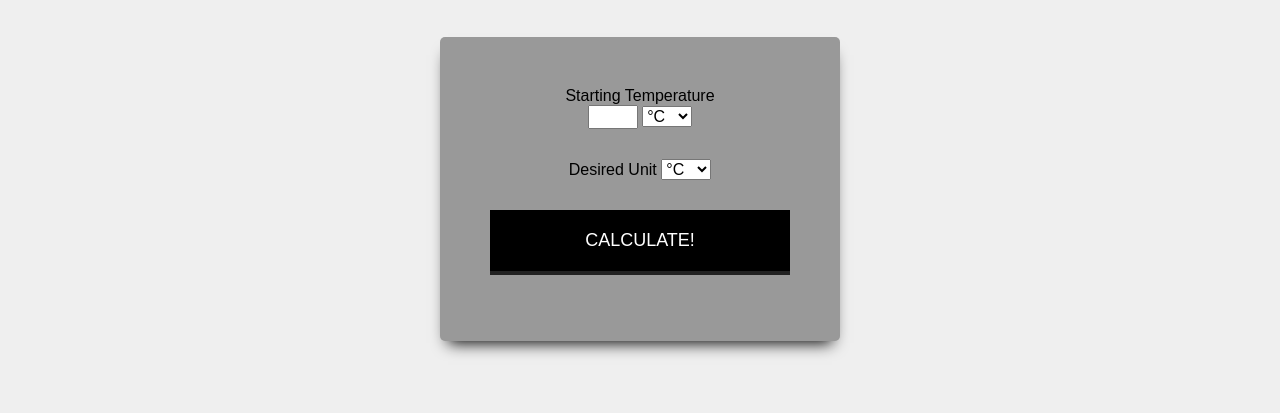
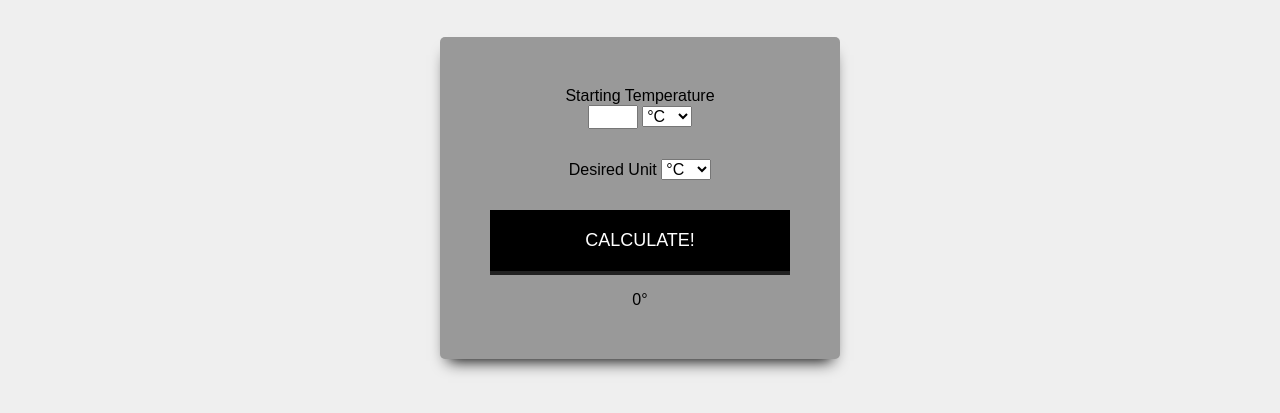
Before and after one commit to Andy-Bell/fantastic-sniffle, a plain HTML site: page js-temperature-convert/index.html in a window 1280 px wide. Shown: the part 101-514 px from the top of the page. Drawn offline with Linux system fonts and the light colour scheme.

Commit message:
attempt to fix lack of js issue

```diff
--- a/js-temperature-convert/index.html
+++ b/js-temperature-convert/index.html
@@ -41,6 +41,6 @@
         <span id="value">0</span>&deg;<span id="unit"></span>
       </div>
     </div><!--end container-->
-    <script src="script.js"></script>
+    <script src="js/script.js"></script>
   </body>
 </html>
```
Also changed, not shown: js-temperature-convert/script.js (+0 -62 lines), js-temperature-convert/js/script.js (added).
